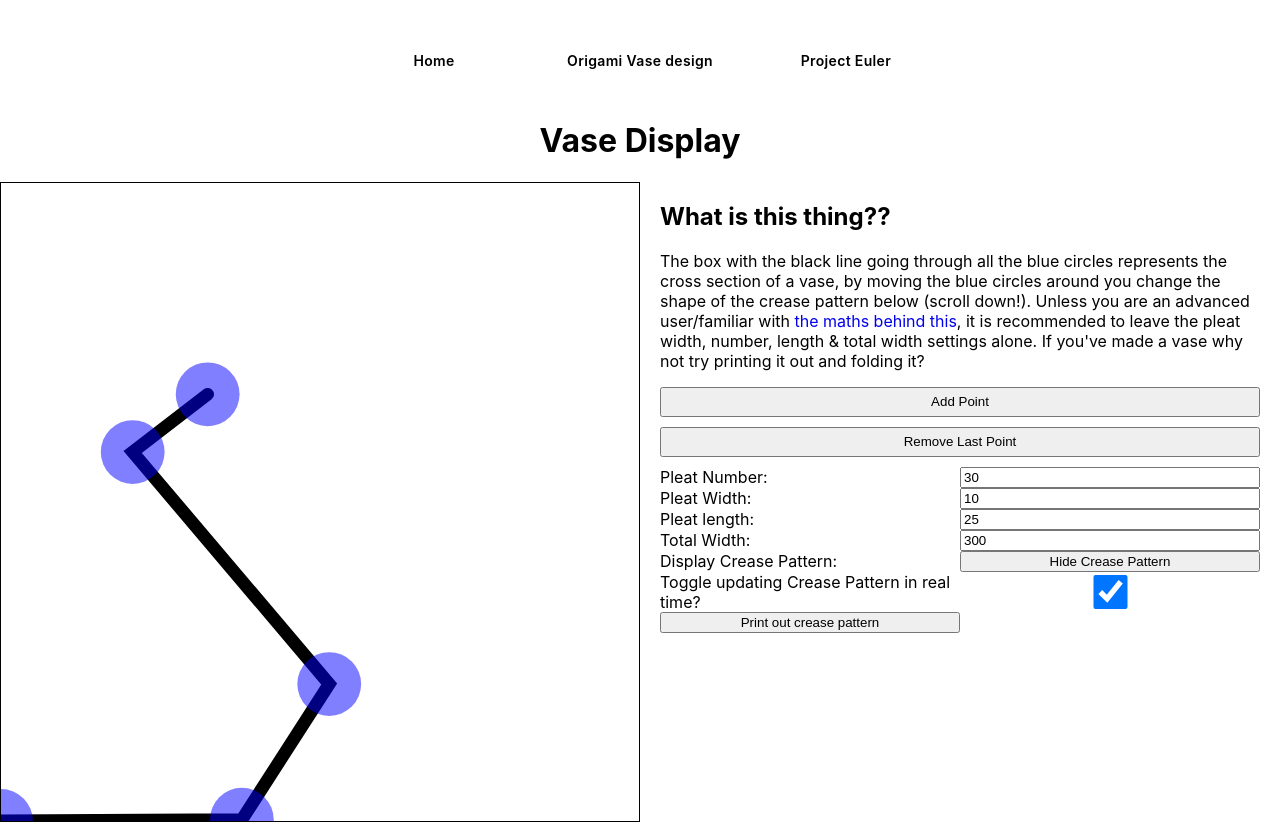
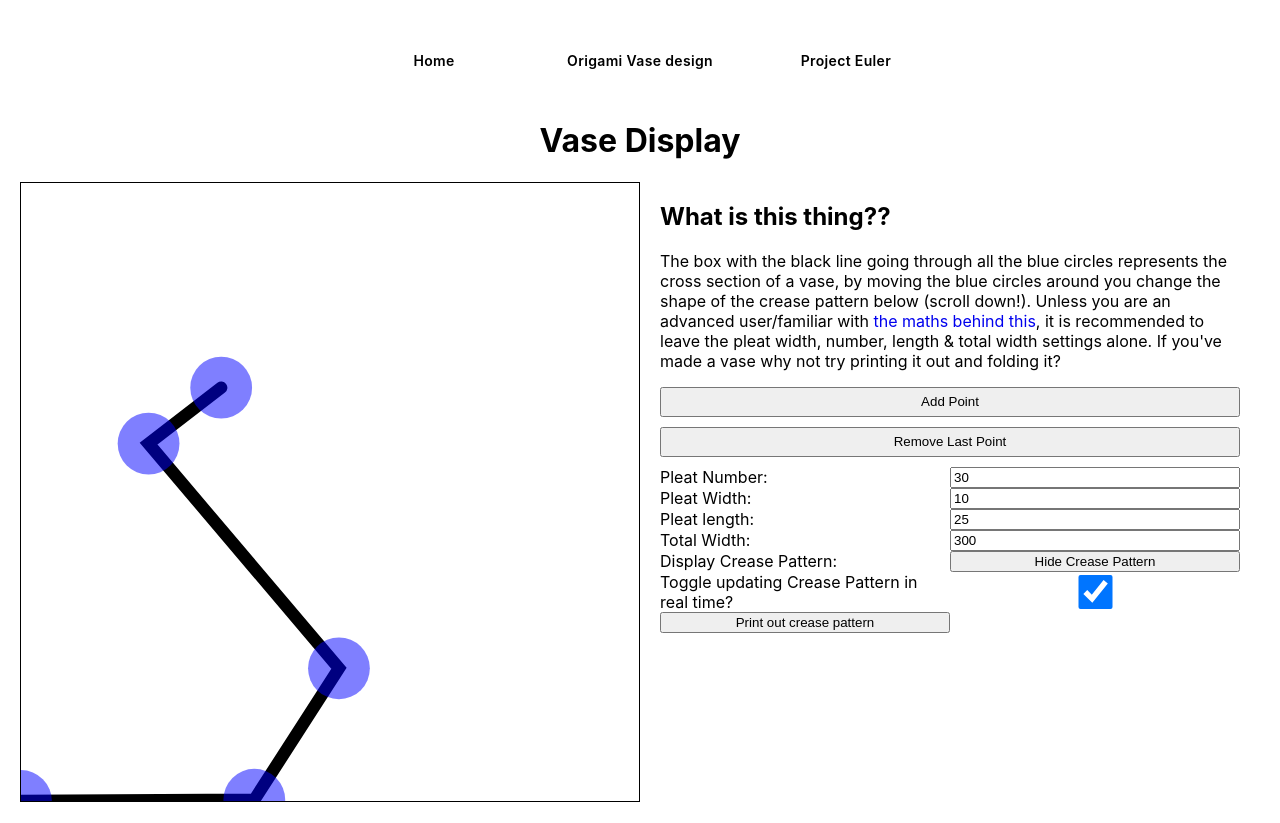
Before and after one commit to Edward-Phillips/origamiVaseDisplay, a Next.js app: page /origami/vaseDisplay in a window 1280 px wide. Shown: the top 823 px of the page. Built offline with nearby package versions, Linux system fonts and the light colour scheme.

Commit message:
add padding for desktop view

```diff
--- a/components/origamiVase/SVGDragAndDrop/SVGDragAndDropContainer.module.css
+++ b/components/origamiVase/SVGDragAndDrop/SVGDragAndDropContainer.module.css
@@ -23,8 +23,9 @@
   grid-template-areas:
   "crossSectionDisplay controlPanel"
   "creasePatternDisplay creasePatternDisplay";
-  width: 100%;
   height: 100%;
+  padding-right: 20px;
+  padding-left: 20px;
 }
 
 .svgContainer {
```
